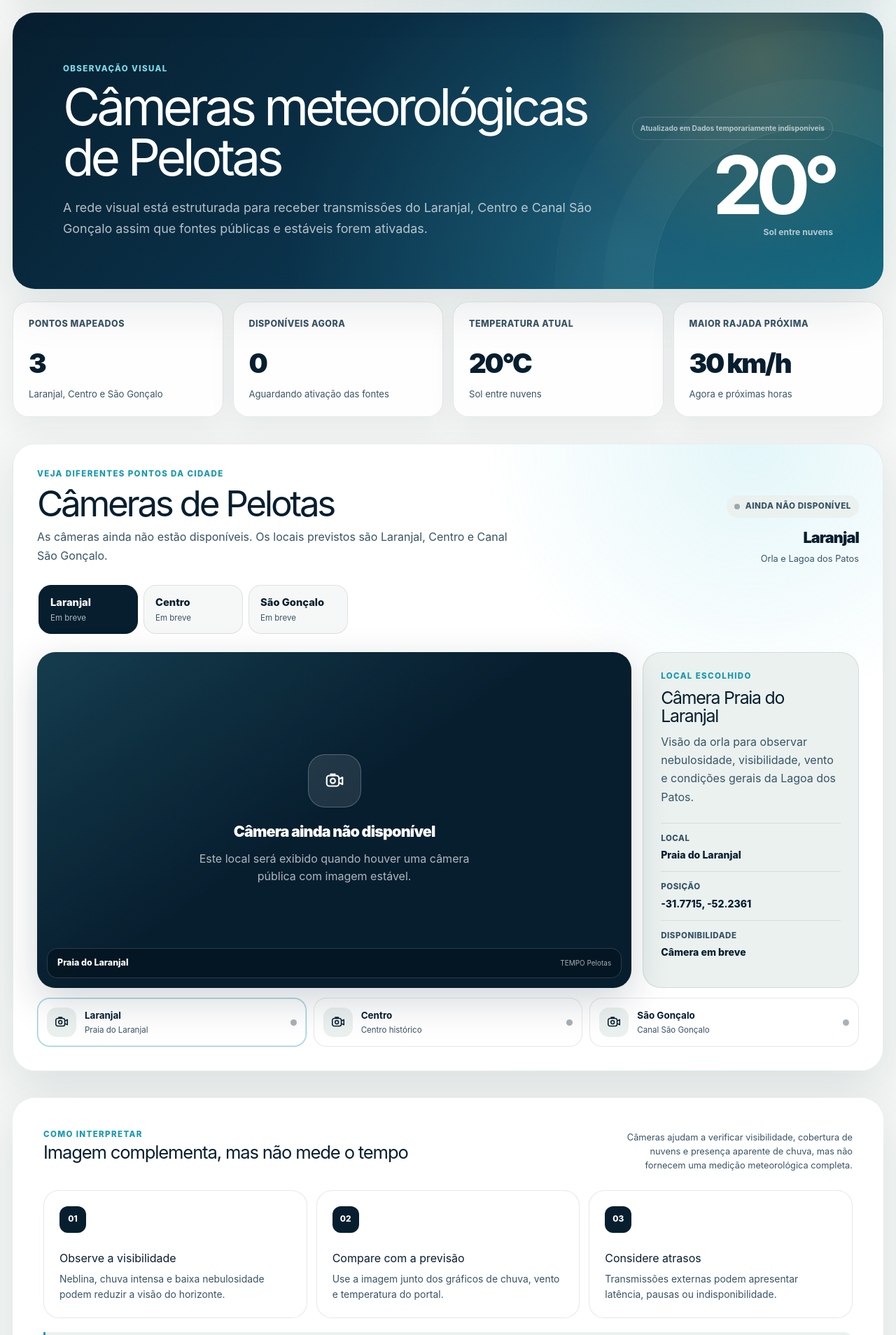
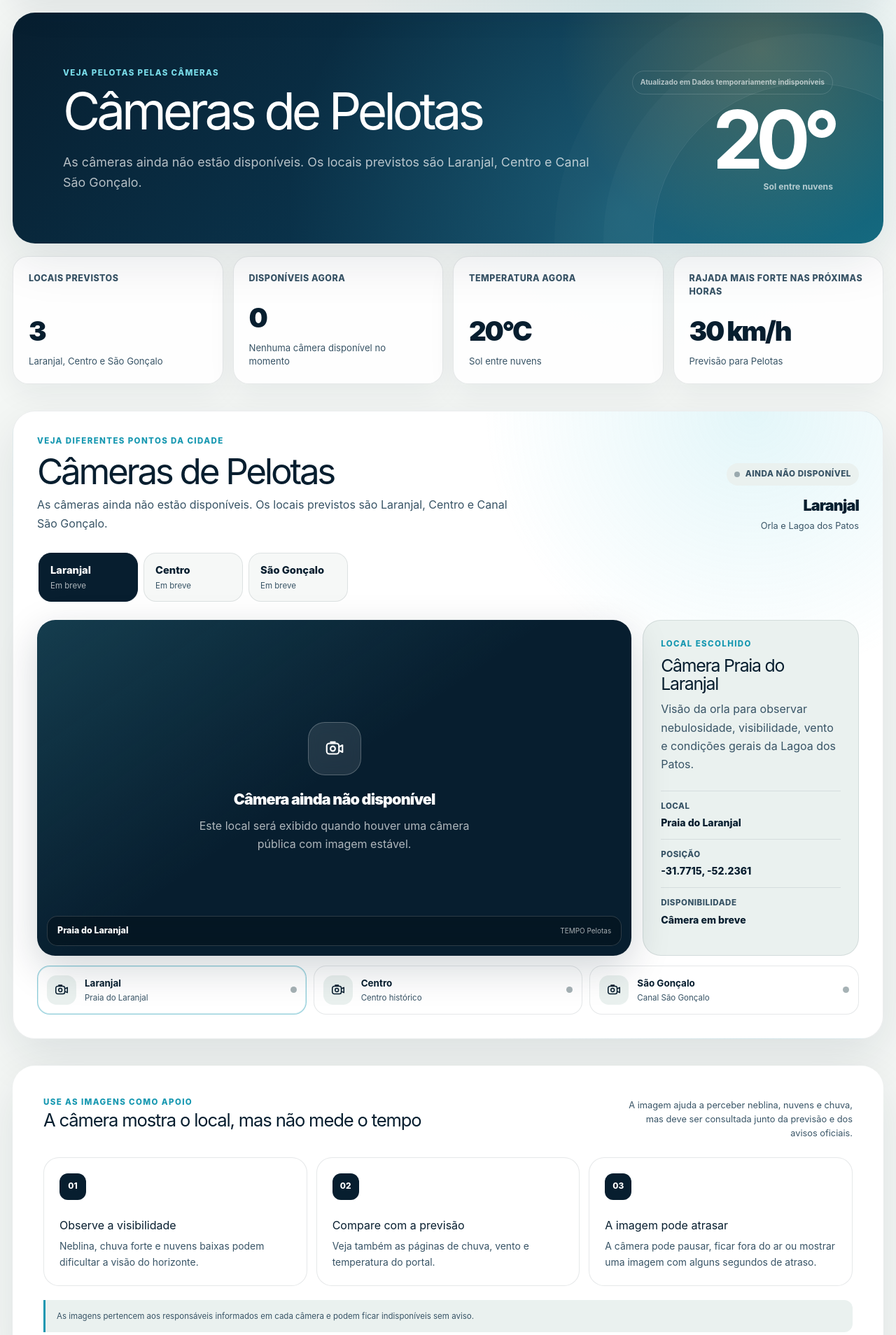
Before and after one commit to agenciamobi/tempopelotas, a Next.js app: page /cameras-ao-vivo-pelotas in a window 1280 px wide. Shown: the part 92-2000 px from the top of the page at 70% size. Built offline with nearby package versions, Linux system fonts and the light colour scheme; no server answers.

Commit message:
Reescreve página de câmeras para visitantes

```diff
--- a/app/cameras-ao-vivo-pelotas/page.tsx
+++ b/app/cameras-ao-vivo-pelotas/page.tsx
@@ -15,10 +15,10 @@ export function generateMetadata(): Metadata {
   return {
     title: hasOnlineCamera
       ? "Câmeras ao vivo de Pelotas e Praia do Laranjal"
-      : "Câmeras meteorológicas de Pelotas",
+      : "Câmeras de Pelotas e Praia do Laranjal",
     description: hasOnlineCamera
-      ? "Acompanhe câmeras meteorológicas de Pelotas, Praia do Laranjal e Canal São Gonçalo para observar chuva, nuvens, vento e visibilidade."
-      : "Conheça os pontos preparados para observação visual do tempo em Pelotas, Praia do Laranjal e Canal São Gonçalo.",
+      ? "Acompanhe câmeras de Pelotas, Praia do Laranjal e Canal São Gonçalo para observar chuva, nuvens e visibilidade."
+      : "Veja os locais previstos para câmeras no Laranjal, Centro e Canal São Gonçalo.",
     alternates: { canonical: "/cameras-ao-vivo-pelotas" },
     robots: {
       index: hasOnlineCamera,
@@ -27,10 +27,10 @@ export function generateMetadata(): Metadata {
     openGraph: {
       title: hasOnlineCamera
         ? "Câmeras ao vivo de Pelotas"
-        : "Câmeras meteorológicas de Pelotas",
+        : "Câmeras de Pelotas",
       description: hasOnlineCamera
-        ? "Visualize pontos de Pelotas e acompanhe as condições meteorológicas locais por imagem."
-        : "Rede de pontos preparada para observação visual das condições meteorológicas de Pelotas.",
+        ? "Veja imagens de diferentes pontos de Pelotas e acompanhe as condições do céu."
+        : "Locais previstos para observação do tempo em Pelotas.",
       url: "/cameras-ao-vivo-pelotas",
     },
   };
@@ -44,7 +44,7 @@ export default async function CamerasAoVivoPelotasPage() {
   const itemListSchema = {
     "@context": "https://schema.org",
     "@type": "ItemList",
-    name: "Câmeras meteorológicas de Pelotas",
+    name: "Câmeras de Pelotas",
     url: absoluteUrl("/cameras-ao-vivo-pelotas"),
     numberOfItems: cameras.length,
     itemListElement: cameras.map((camera, index) => ({
@@ -59,12 +59,12 @@ export default async function CamerasAoVivoPelotasPage() {
   return (
     <ForecastPageShell
       weather={weather}
-      eyebrow="Observação visual"
-      title={onlineCount ? "Câmeras ao vivo de Pelotas" : "Câmeras meteorológicas de Pelotas"}
+      eyebrow="Veja Pelotas pelas câmeras"
+      title={onlineCount ? "Câmeras ao vivo de Pelotas" : "Câmeras de Pelotas"}
       description={
         onlineCount
-          ? "Acompanhe pontos estratégicos da cidade para complementar a leitura da previsão com imagens locais, sem substituir dados de estações ou alertas oficiais."
-          : "A rede visual está estruturada para receber transmissões do Laranjal, Centro e Canal São Gonçalo assim que fontes públicas e estáveis forem ativadas."
+          ? "Observe o céu, a visibilidade e a presença de chuva em diferentes pontos da cidade."
+          : "As câmeras ainda não estão disponíveis. Os locais previstos são Laranjal, Centro e Canal São Gonçalo."
       }
       currentPath="/cameras-ao-vivo-pelotas"
     >
@@ -75,31 +75,31 @@ export default async function CamerasAoVivoPelotasPage() {
         }}
       />
 
-      <section className="camera-overview" aria-label="Resumo da rede de câmeras">
+      <section className="camera-overview" aria-label="Resumo das câmeras">
         <article>
-          <span>Pontos mapeados</span>
+          <span>Locais previstos</span>
           <strong>{cameras.length}</strong>
           <small>Laranjal, Centro e São Gonçalo</small>
         </article>
         <article>
           <span>Disponíveis agora</span>
           <strong>{onlineCount}</strong>
-          <small>{onlineCount ? "Transmissões configuradas" : "Aguardando ativação das fontes"}</small>
+          <small>{onlineCount ? "Câmeras funcionando" : "Nenhuma câmera disponível no momento"}</small>
         </article>
         <article>
-          <span>Temperatura atual</span>
+          <span>Temperatura agora</span>
           <strong>{weather.current.temperature}°C</strong>
           <small>{weather.current.condition}</small>
         </article>
         <article>
-          <span>Maior rajada próxima</span>
+          <span>Rajada mais forte nas próximas horas</span>
           <strong>
             {Math.max(
               weather.current.windGust,
               ...weather.hourly.map((hour) => hour.windGust),
             )} km/h
           </strong>
-          <small>Agora e próximas horas</small>
+          <small>Previsão para Pelotas</small>
         </article>
       </section>
 
@@ -108,34 +108,32 @@ export default async function CamerasAoVivoPelotasPage() {
       <section className="topic-section camera-guidance" aria-labelledby="camera-guidance-title">
         <div className="section-heading">
           <div>
-            <span className="eyebrow">Como interpretar</span>
-            <h2 id="camera-guidance-title">Imagem complementa, mas não mede o tempo</h2>
+            <span className="eyebrow">Use as imagens como apoio</span>
+            <h2 id="camera-guidance-title">A câmera mostra o local, mas não mede o tempo</h2>
           </div>
           <p>
-            Câmeras ajudam a verificar visibilidade, cobertura de nuvens e presença aparente de
-            chuva, mas não fornecem uma medição meteorológica completa.
+            A imagem ajuda a perceber neblina, nuvens e chuva, mas deve ser consultada junto da previsão e dos avisos oficiais.
           </p>
         </div>
         <div className="camera-guidance-grid">
           <article>
             <span>01</span>
             <h3>Observe a visibilidade</h3>
-            <p>Neblina, chuva intensa e baixa nebulosidade podem reduzir a visão do horizonte.</p>
+            <p>Neblina, chuva forte e nuvens baixas podem dificultar a visão do horizonte.</p>
           </article>
           <article>
             <span>02</span>
             <h3>Compare com a previsão</h3>
-            <p>Use a imagem junto dos gráficos de chuva, vento e temperatura do portal.</p>
+            <p>Veja também as páginas de chuva, vento e temperatura do portal.</p>
           </article>
           <article>
             <span>03</span>
-            <h3>Considere atrasos</h3>
-            <p>Transmissões externas podem apresentar latência, pausas ou indisponibilidade.</p>
+            <h3>A imagem pode atrasar</h3>
+            <p>A câmera pode pausar, ficar fora do ar ou mostrar uma imagem com alguns segundos de atraso.</p>
           </article>
         </div>
         <p className="data-note">
-          As imagens pertencem aos respectivos provedores informados em cada transmissão. A
-          disponibilidade pode variar sem aviso prévio.
+          As imagens pertencem aos responsáveis informados em cada câmera e podem ficar indisponíveis sem aviso.
         </p>
       </section>
     </ForecastPageShell>
```
